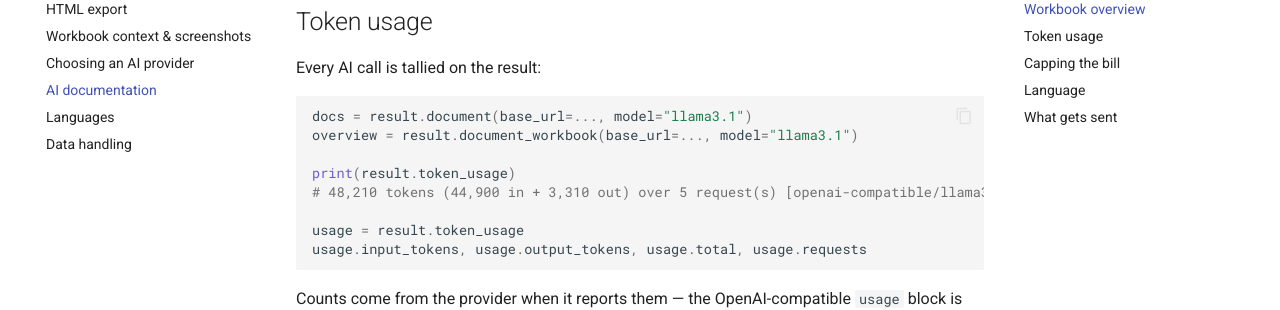
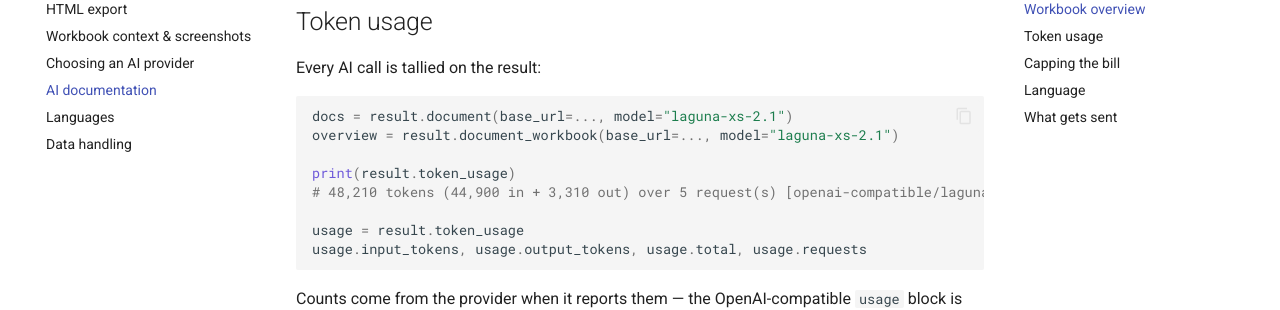
Before and after one commit to auspect/linexcel, an MkDocs documentation site: the page built from docs/guide/ai.md, in a window 1280 px wide and 900 px high, scrolled down 1718 px. Shown: the part 153-463 px from the top of the window. Built offline with MkDocs 1.6.1 and Material for MkDocs 9.7.7, drawn with Linux system fonts in a browser that asks for light colours; comment, search, counter and statistics services are not loaded; some of the changed text lies outside the part shown.

Commit message:
docs: name laguna-xs-2.1 in the AI examples
Replaces llama3.1 across the README, the guides, the result.py module
docstring and the provider test, so every example names the same model.

Co-Authored-By: Claude Opus 5 <noreply@anthropic.com>

````diff
--- a/docs/guide/ai.md
+++ b/docs/guide/ai.md
@@ -12,7 +12,7 @@ example below uses a local Ollama runtime; substitute your own endpoint.
 from linexcel import analyze
 
 result = analyze("workbook.xlsx")
-docs = result.document(base_url="http://localhost:11434/v1", model="llama3.1")
+docs = result.document(base_url="http://localhost:11434/v1", model="laguna-xs-2.1")
 result.save_html("out.html", docs=docs)
 ```
 
@@ -88,11 +88,11 @@ dropped — so a small workbook loses nothing.
 Every AI call is tallied on the result:
 
 ```python
-docs = result.document(base_url=..., model="llama3.1")
-overview = result.document_workbook(base_url=..., model="llama3.1")
+docs = result.document(base_url=..., model="laguna-xs-2.1")
+overview = result.document_workbook(base_url=..., model="laguna-xs-2.1")
 
 print(result.token_usage)
-# 48,210 tokens (44,900 in + 3,310 out) over 5 request(s) [openai-compatible/llama3.1]
+# 48,210 tokens (44,900 in + 3,310 out) over 5 request(s) [openai-compatible/laguna-xs-2.1]
 
 usage = result.token_usage
 usage.input_tokens, usage.output_tokens, usage.total, usage.requests
````
Also changed, not shown: README.md (+2 -2 lines), docs/guide/data-handling.md (+1 -1 lines), docs/guide/html.md (+1 -1 lines), docs/guide/providers.md (+3 -3 lines), 2 other files.
